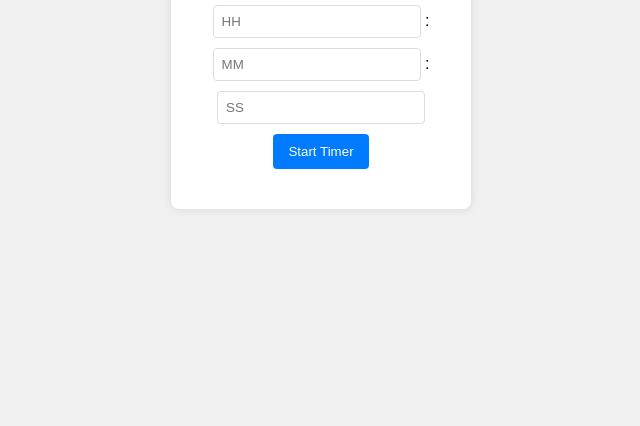
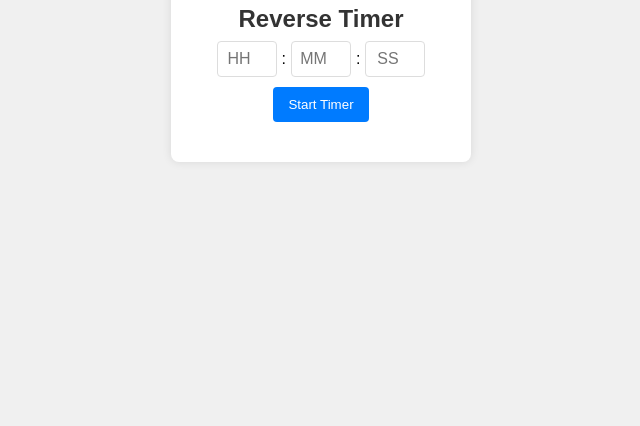
Before and after one commit to tk22kalal2/clock, a plain HTML site: page index.html in a window 1280 px wide. Shown: the part 374-800 px from the top of the page, without its empty margins (319-959 px from the left). Drawn offline with Linux system fonts and the light colour scheme.

Commit message:
Update style.css

```diff
--- a/style.css
+++ b/style.css
@@ -37,12 +37,20 @@ h2 {
     margin-top: 10px;
 }
 
+.input-group {
+    display: flex;
+    align-items: center;
+    justify-content: center;
+    gap: 5px;
+}
+
 input {
     padding: 8px;
-    margin-top: 10px;
+    width: 60px;
+    text-align: center;
     border: 1px solid #ddd;
     border-radius: 4px;
-    width: 80%;
+    font-size: 1em;
 }
 
 button {
```
